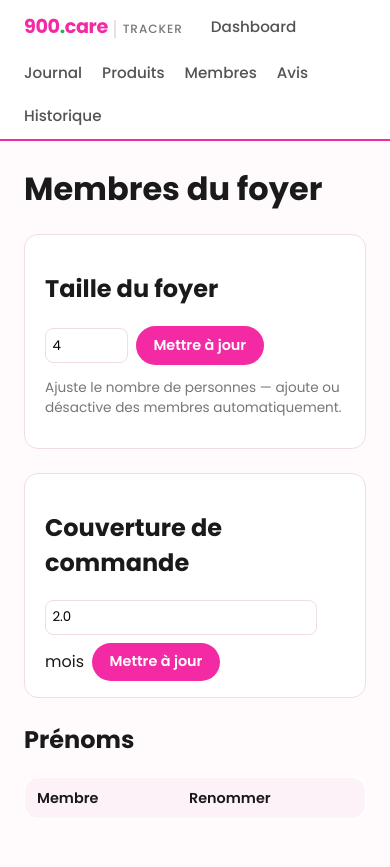
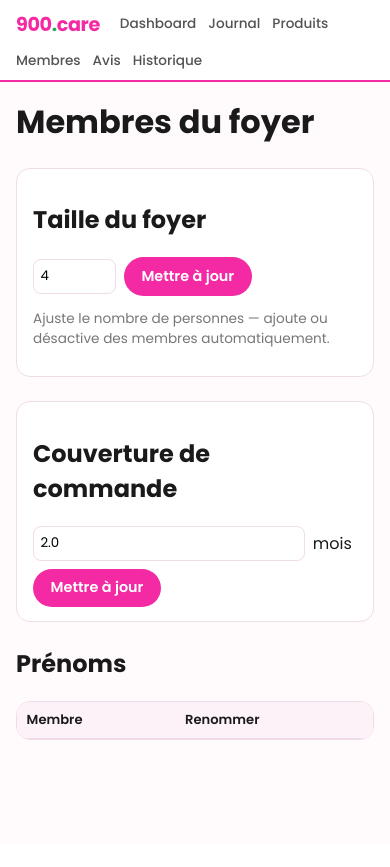
Before and after one commit to vouvrat/900care-tracker, a FastAPI app: page /members in a window 390 px wide. After the commit the page ends 740 px from the top, so only its background shows below. Run offline with FastAPI, Linux system fonts and the light colour scheme; data comes from the database, SQL or seed files in the repository; lists and menus that the app fills with data are empty; parts of the project's set-up code (start-up, migrations or seed data) failed here and were passed over.

Commit message:
Améliore le rendu mobile : tableaux scrollables + media queries
Les .grid (notamment le dashboard avec une colonne par membre) débordaient
sur petit écran et forçaient un scroll horizontal de toute la page.
Ajout d'un conteneur .grid-wrap (overflow-x: auto) autour de chaque
tableau, et de media queries (<600px) pour resserrer nav/cards/formulaires.

Co-Authored-By: Claude Sonnet 5 <noreply@anthropic.com>

```diff
--- a/app/static/style.css
+++ b/app/static/style.css
@@ -84,14 +84,18 @@ h1 { margin-top: 0; }
   margin-bottom: 1.5rem;
 }
 
+.grid-wrap {
+  overflow-x: auto;
+  border: 1px solid var(--border);
+  border-radius: 14px;
+  margin-bottom: 1.5rem;
+  -webkit-overflow-scrolling: touch;
+}
+
 .grid {
   width: 100%;
   border-collapse: collapse;
   background: var(--card-bg);
-  border: 1px solid var(--border);
-  border-radius: 14px;
-  overflow: hidden;
-  margin-bottom: 1.5rem;
 }
 
 .grid th, .grid td {
@@ -205,3 +209,19 @@ button.secondary:hover { background: #237d40; }
 }
 
 .timeline-item.avis .badge { background: #e9f7ee; color: #237d40; }
+
+@media (max-width: 600px) {
+  .container { padding: 1rem; }
+
+  .topnav { padding: 0.6rem 1rem; gap: 0.75rem; }
+  .topnav a { font-size: 0.85rem; }
+
+  .brand-sub { display: none; }
+
+  .card { padding: 0.85rem 1rem; }
+
+  .grid th, .grid td { padding: 0.5rem 0.6rem; font-size: 0.82rem; }
+
+  .stack-form { max-width: 100%; }
+  .stack-form button { width: 100%; }
+}
--- a/app/templates/dashboard.html
+++ b/app/templates/dashboard.html
@@ -6,6 +6,7 @@
 {% if not stats %}
 <p class="empty">Aucun produit pour l'instant. <a href="/products">Ajoute ton premier produit</a>.</p>
 {% else %}
+<div class="grid-wrap">
 <table class="grid">
   <thead>
     <tr>
@@ -35,6 +36,7 @@
     {% endfor %}
   </tbody>
 </table>
+</div>
 {% endif %}
 
 <h2>Suggestion pour la prochaine commande</h2>
@@ -42,6 +44,7 @@
 {% if not suggestions %}
 <p class="empty">Pas encore assez de données de consommation pour calculer une suggestion. Enregistre des utilisations dans le <a href="/log">Journal</a>.</p>
 {% else %}
+<div class="grid-wrap">
 <table class="grid">
   <thead>
     <tr><th>Produit</th><th>Rythme foyer</th><th>Quantité suggérée</th></tr>
@@ -56,5 +59,6 @@
     {% endfor %}
   </tbody>
 </table>
+</div>
 {% endif %}
 {% endblock %}
--- a/app/templates/log.html
+++ b/app/templates/log.html
@@ -40,6 +40,7 @@
 {% if not recent_events %}
 <p class="empty">Aucun événement enregistré.</p>
 {% else %}
+<div class="grid-wrap">
 <table class="grid">
   <thead><tr><th>Date</th><th>Membre</th><th>Produit</th><th>Événement</th><th>Qté</th></tr></thead>
   <tbody>
@@ -54,6 +55,7 @@
     {% endfor %}
   </tbody>
 </table>
+</div>
 {% endif %}
 {% endif %}
 {% endblock %}
--- a/app/templates/members.html
+++ b/app/templates/members.html
@@ -22,6 +22,7 @@
 </section>
 
 <h2>Prénoms</h2>
+<div class="grid-wrap">
 <table class="grid">
   <thead><tr><th>Membre</th><th>Renommer</th></tr></thead>
   <tbody>
@@ -38,4 +39,5 @@
     {% endfor %}
   </tbody>
 </table>
+</div>
 {% endblock %}
--- a/app/templates/products.html
+++ b/app/templates/products.html
@@ -18,6 +18,7 @@
 {% if not products %}
 <p class="empty">Aucun produit. Ajoute ton premier produit ci-dessus.</p>
 {% else %}
+<div class="grid-wrap">
 <table class="grid">
   <thead><tr><th>Nom</th><th>Catégorie</th><th>Unité</th><th>Notes</th><th></th></tr></thead>
   <tbody>
@@ -36,5 +37,6 @@
     {% endfor %}
   </tbody>
 </table>
+</div>
 {% endif %}
 {% endblock %}
--- a/app/templates/reviews.html
+++ b/app/templates/reviews.html
@@ -42,6 +42,7 @@
 {% if not reviews %}
 <p class="empty">Aucun avis pour l'instant.</p>
 {% else %}
+<div class="grid-wrap">
 <table class="grid">
   <thead><tr><th>Date</th><th>Produit</th><th>Membre</th><th>Note</th><th>Commentaire</th></tr></thead>
   <tbody>
@@ -56,6 +57,7 @@
     {% endfor %}
   </tbody>
 </table>
+</div>
 {% endif %}
 {% endif %}
 {% endblock %}
```
